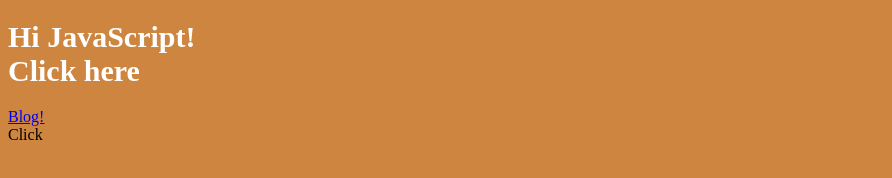
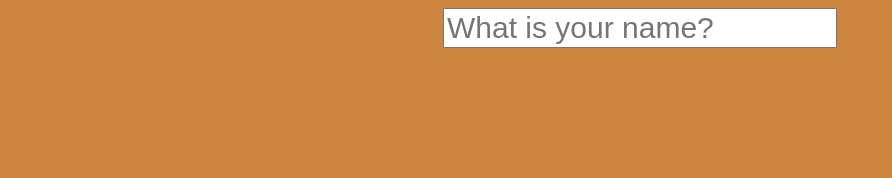
Before and after one commit to J3SUNG/VanillaJS, a plain HTML site: page index.html in a window 1280 px wide. Shown: the whole page, without its empty margins (0-892 px from the left). Drawn offline with Linux system fonts and the light colour scheme.

Commit message:
localStorage

```diff
--- /dev/null
+++ b/greeting.js
@@ -0,0 +1,43 @@
+const form = document.querySelector(".js-form");
+const input = form.querySelector("input");
+const greeting = document.querySelector(".js-greetings");
+
+const USER_LS = "currentUser";
+const SHOWING_CN = "showing";
+
+function saveName(text) {
+  localStorage.setItem(USER_LS, text);
+}
+
+function handleSubmit(event) {
+  event.preventDefault();
+  const currentValue = input.value;
+  paintGreeting(currentValue);
+  saveName(currentValue);
+}
+
+function askForName() {
+  form.classList.add(SHOWING_CN);
+  form.addEventListener("submit", handleSubmit);
+}
+
+function paintGreeting(text) {
+  form.classList.remove(SHOWING_CN);
+  greeting.classList.add(SHOWING_CN);
+  greeting.innerText = `Hello ${text}`;
+}
+
+function loadName() {
+  const currentUser = localStorage.getItem(USER_LS);
+  if (currentUser === null) {
+    askForName();
+  } else {
+    paintGreeting(currentUser);
+  }
+}
+
+function init() {
+  loadName();
+}
+
+init();
--- a/index.css
+++ b/index.css
@@ -2,15 +2,24 @@ body {
   background-color: peru;
 }
 
-h1 {
-  color: white;
+.form,
+.greetings {
+  display: none;
 }
 
-.clicked {
-  color: skyblue;
+.form {
+  text-align: center;
 }
 
-.btn {
-  cursor: pointer;
+input {
   font-size: 30px;
 }
+
+h4 {
+  text-align: center;
+  color: white;
+  font-size: 40px;
+}
+.showing {
+  display: block;
+}
--- a/index.html
+++ b/index.html
@@ -1,19 +1,15 @@
 <!DOCTYPE html>
 <html>
   <head>
-    <title>Something</title>
+    <title>localStorage</title>
     <link rel="stylesheet" href="index.css" />
   </head>
   <body>
-    <h1 id="title" class="btn">Hello!</h1>
-    <a class="go"" href="https://github.com/J3SUNG">Git</a>
-    <div class="target">Click</div>
-    <script>
-      var t = document.querySelector(".target");
-      t.addEventListener('click', function(event) {
-        console.log(123);
-      });
+    <form class="js-form form">
+      <input type="text" placeholder="What is your name?" />
+    </form>
+    <h4 class ="js-greetings greetings"></h4>
     </script>
-    <script src="index.js"></script>
+    <script src="greeting.js"></script>
   </body>
 </html>
--- a/index.js
+++ /dev/null
@@ -1,44 +0,0 @@
-console.log(window);
-console.log(window.document);
-console.log(document);
-console.log(document.getElementById("title"));
-
-const title = document.getElementById("title");
-title.innerHTML = "Hi";
-title.innerHTML += "  JavaScript!<br>";
-title.innerText += "Click here";
-
-const go = document.querySelector(".go");
-go.innerHTML = "Blog!";
-go.href = "https://j3sung.tistory.com/";
-go.target = "_blank";
-
-function handleClick() {
-  // const currentColor = title.style.color;
-  // if (currentColor === "green") {
-  //   title.style.color = "purple";
-  // } else {
-  //   title.style.color = "green";
-  // }
-  // title.style.fontSize = "50px";
-  // go.style.color = "red";
-  // go.style.fontSize = "50px";
-
-  // const currentClass = title.className;
-  // if (currentClass !== "clicked") {
-  //   title.className = "clicked";
-  // } else {
-  //   title.className = "";
-  // }
-
-  // const hasClass = title.classList.contains("clicked");
-  // if (!hasClass) {
-  //   title.classList.add("clicked");
-  // } else {
-  //   title.classList.remove("clicked");
-  // }
-
-  title.classList.toggle("clicked");
-}
-
-title.addEventListener("click", handleClick);
```
Also changed, not shown: console.js (deleted, +0 -34 lines).
